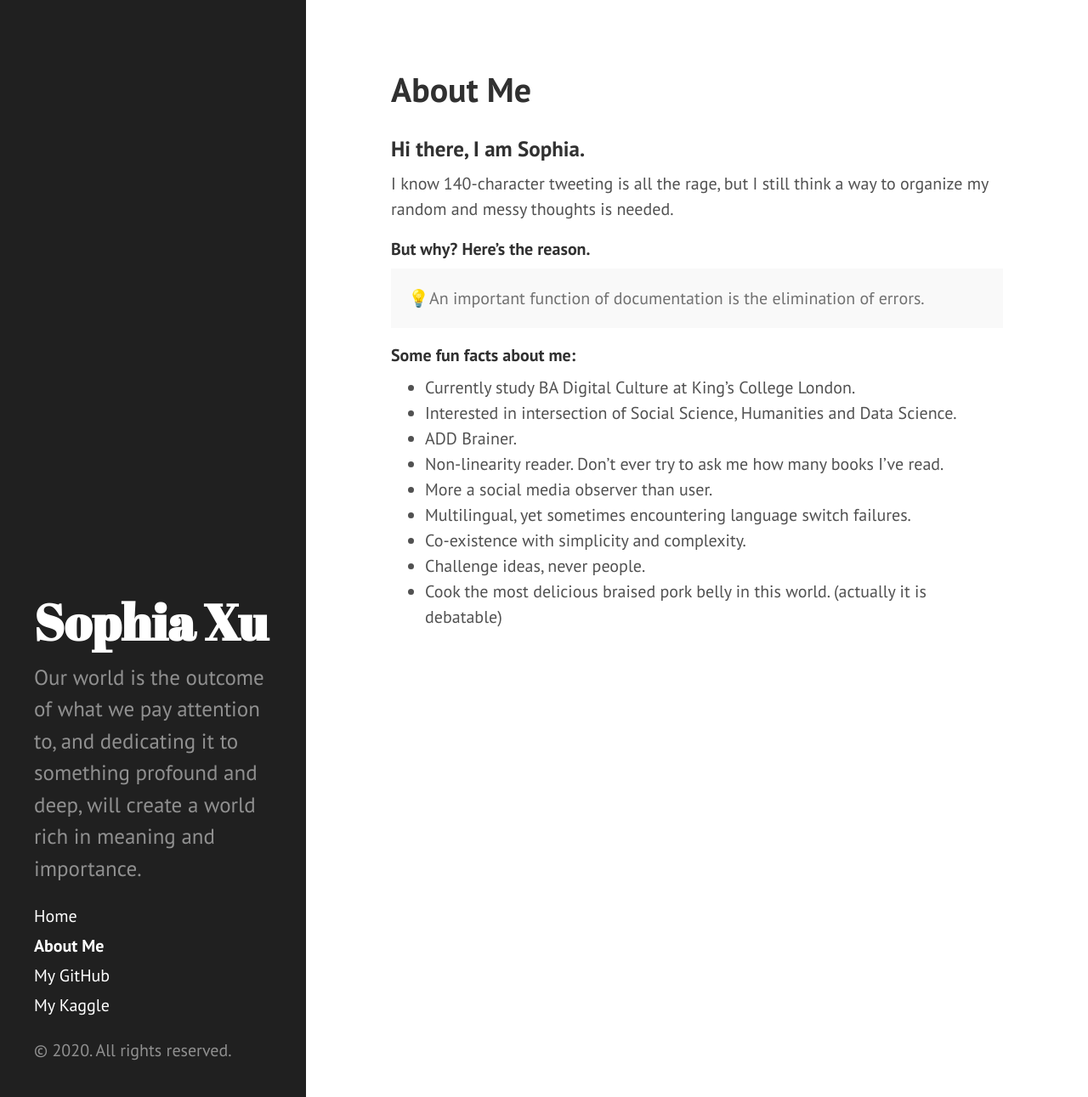
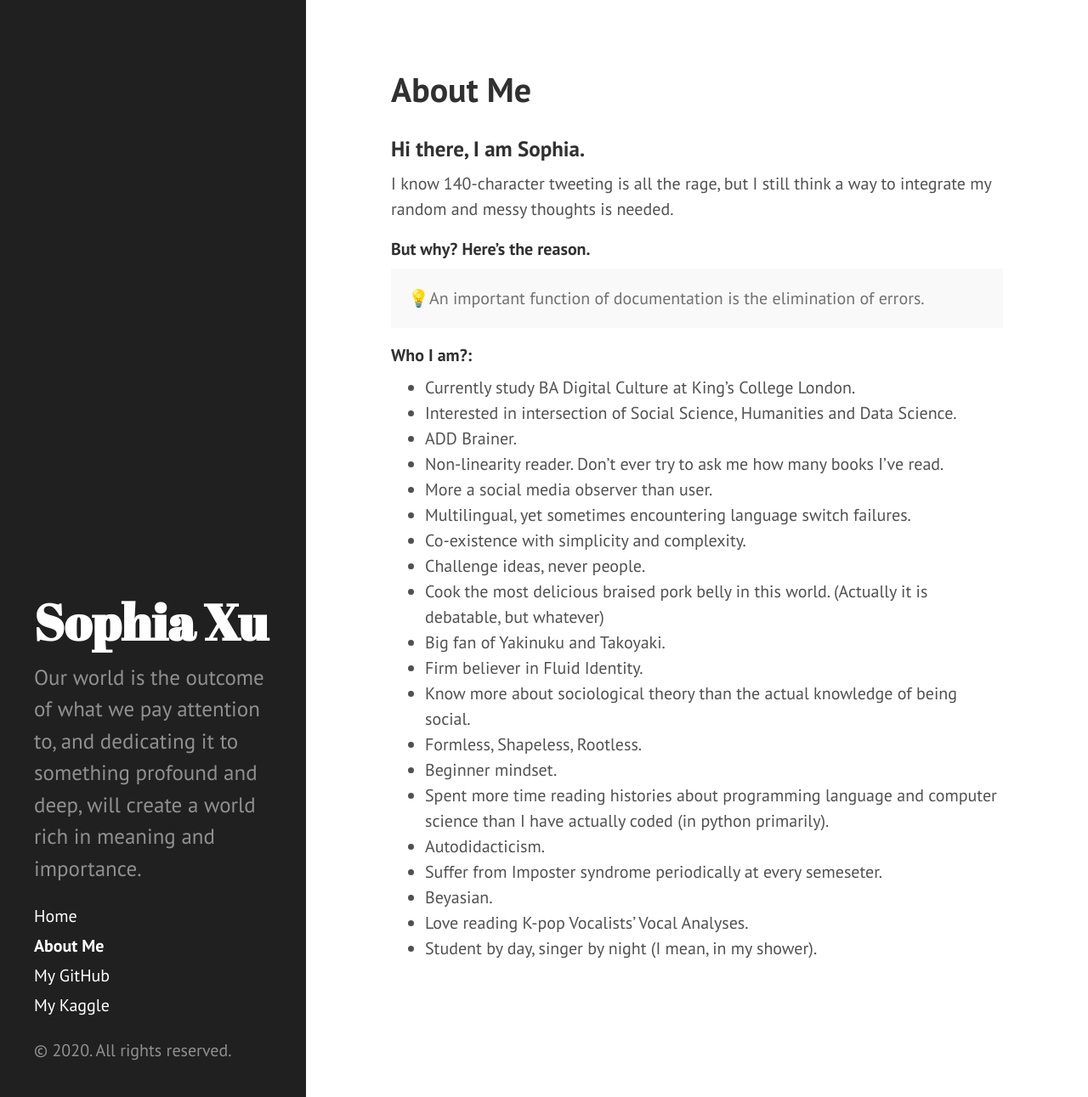
Before and after one commit to philosofia/philosofia.github.io, a Jekyll site: the page built from about.md, in a window 1280 px wide and 1291 px high. Shown: the whole window at 85% size. Built offline with Jekyll 4.4.1, drawn with Linux system fonts in a browser that asks for light colours.

Commit message:
Update about.md

```diff
--- a/about.md
+++ b/about.md
@@ -4,7 +4,7 @@ title: About Me
 ---
 
 ### Hi there, I am Sophia.
-I know 140-character tweeting is all the rage, but I still think a way to organize my random and messy thoughts is needed.
+I know 140-character tweeting is all the rage, but I still think a way to integrate my random and messy thoughts is needed.
 
 ##### But why? Here's the reason.
 
@@ -13,7 +13,7 @@ I know 140-character tweeting is all the rage, but I still think a way to organi
 </p>
 
 
-##### Some fun facts about me:
+##### Who I am?:
 
 * Currently study BA Digital Culture at King's College London.
 * Interested in intersection of Social Science, Humanities and Data Science.
@@ -23,4 +23,15 @@ I know 140-character tweeting is all the rage, but I still think a way to organi
 * Multilingual, yet sometimes encountering language switch failures.
 * Co-existence with simplicity and complexity.
 * Challenge ideas, never people.
-* Cook the most delicious braised pork belly in this world. (actually it is debatable)
+* Cook the most delicious braised pork belly in this world. (Actually it is debatable, but whatever)
+* Big fan of Yakinuku and Takoyaki.
+* Firm believer in Fluid Identity.
+* Know more about sociological theory than the actual knowledge of being social.
+* Formless, Shapeless, Rootless.
+* Beginner mindset.
+* Spent more time reading histories about programming language and computer science than I have actually coded (in python primarily).
+* Autodidacticism.
+* Suffer from Imposter syndrome periodically at every semeseter.
+* Beyasian.
+* Love reading K-pop Vocalists' Vocal Analyses.
+* Student by day, singer by night (I mean, in my shower).
```
